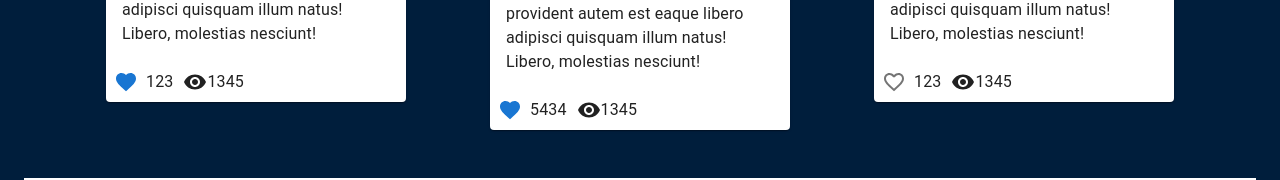
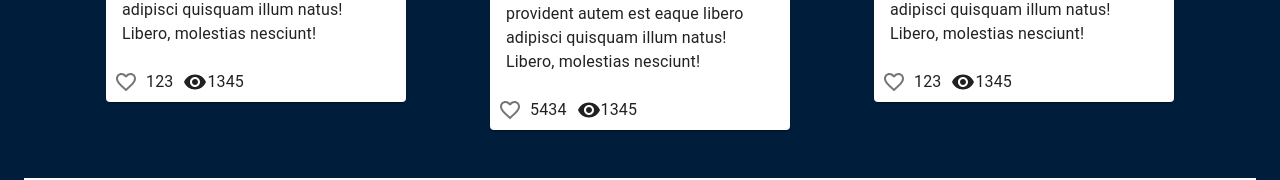
Before and after one commit to filipovandrij/rehabilitation, a React (Create React App) app: page /news in a window 1280 px wide. Shown: the part 1111-1291 px from the top of the page. Built offline with nearby package versions, Linux system fonts and the light colour scheme.

Commit message:
finished likes of news cards

```diff
--- a/src/components/NewsCard/NewsCard.tsx
+++ b/src/components/NewsCard/NewsCard.tsx
@@ -9,7 +9,8 @@ import FavoriteIcon from '@mui/icons-material/Favorite'
 import FavoriteBorderIcon from '@mui/icons-material/FavoriteBorder'
 import RemoveRedEyeIcon from '@mui/icons-material/RemoveRedEye'
 import './NewsCard.scss'
-import { useAppSelector } from '../../redux/hooks'
+import { useAppDispatch, useAppSelector } from '../../redux/hooks'
+import { addLike, removeLike } from '../../redux/likeReducer'
 
 type Props = {
     id: number
@@ -30,6 +31,8 @@ const NewsCard = ({
 }: Props) => {
     const isLiked = useAppSelector((state) => state.productsLikeState[id])
 
+    const dispatch = useAppDispatch()
+
     return (
         <div className="container">
             <Container className="row-container">
@@ -38,7 +41,14 @@ const NewsCard = ({
                     <CardContent component="h3">{title}</CardContent>
                     <CardContent component="article">{description}</CardContent>
                     <div className="like-box">
-                        <IconButton aria-label="add to favorites">
+                        <IconButton
+                            aria-label="add to favorites"
+                            onClick={() =>
+                                isLiked
+                                    ? dispatch(removeLike(id))
+                                    : dispatch(addLike(id))
+                            }
+                        >
                             {isLiked ? (
                                 <FavoriteIcon color="primary" />
                             ) : (
--- a/src/redux/likeReducer.ts
+++ b/src/redux/likeReducer.ts
@@ -5,16 +5,25 @@ type likeProductsType = {
 }
 
 export const initialState: likeProductsType = {
-    1:true,
-    2:true,
 }
 
 
 export const likeSlice = createSlice({
     name:'like',
     initialState,
-    reducers: {},
+    reducers: {
+        addLike: (state,action) => ({
+            ...state,
+            [action.payload] : true,
+        }),
+        removeLike: (state,action) => ({
+            ...state,
+            [action.payload] : false,
+        }),
+    },
 })
+
+export const {addLike, removeLike} = likeSlice.actions
 
 
 export default likeSlice.reducer
```
